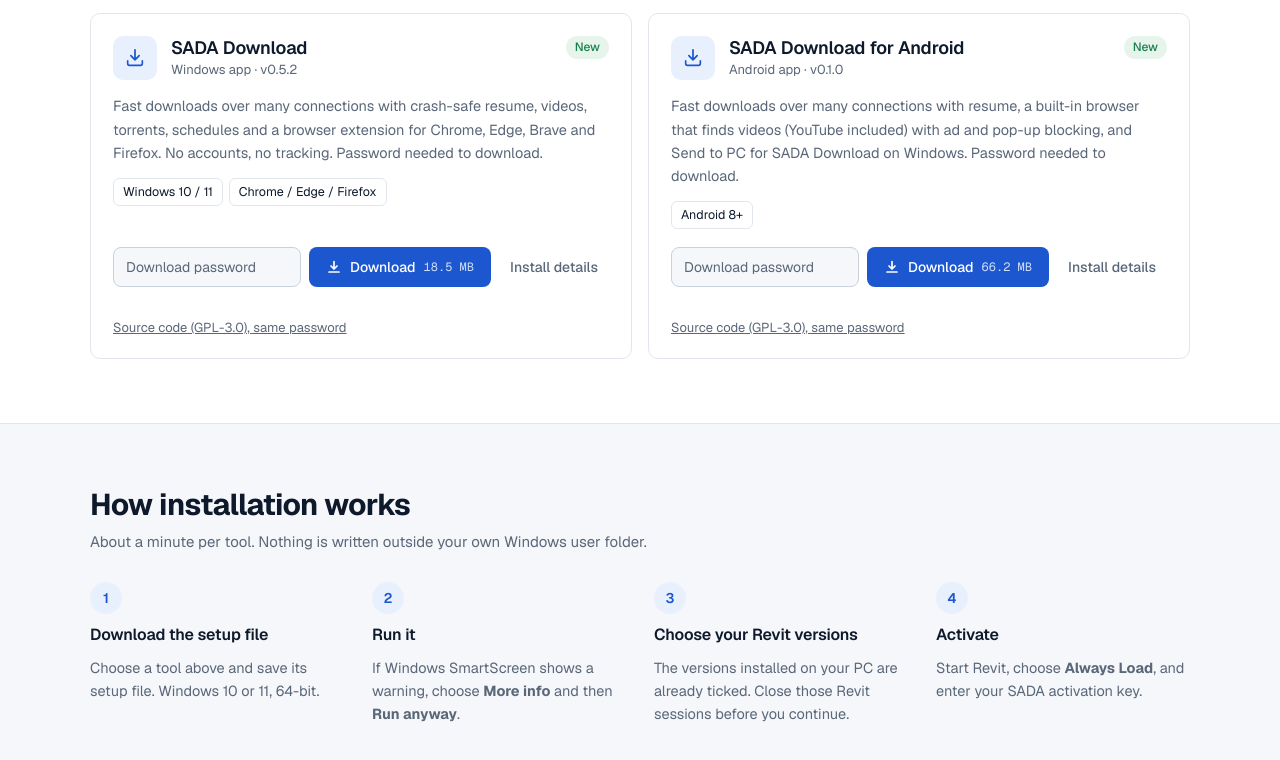
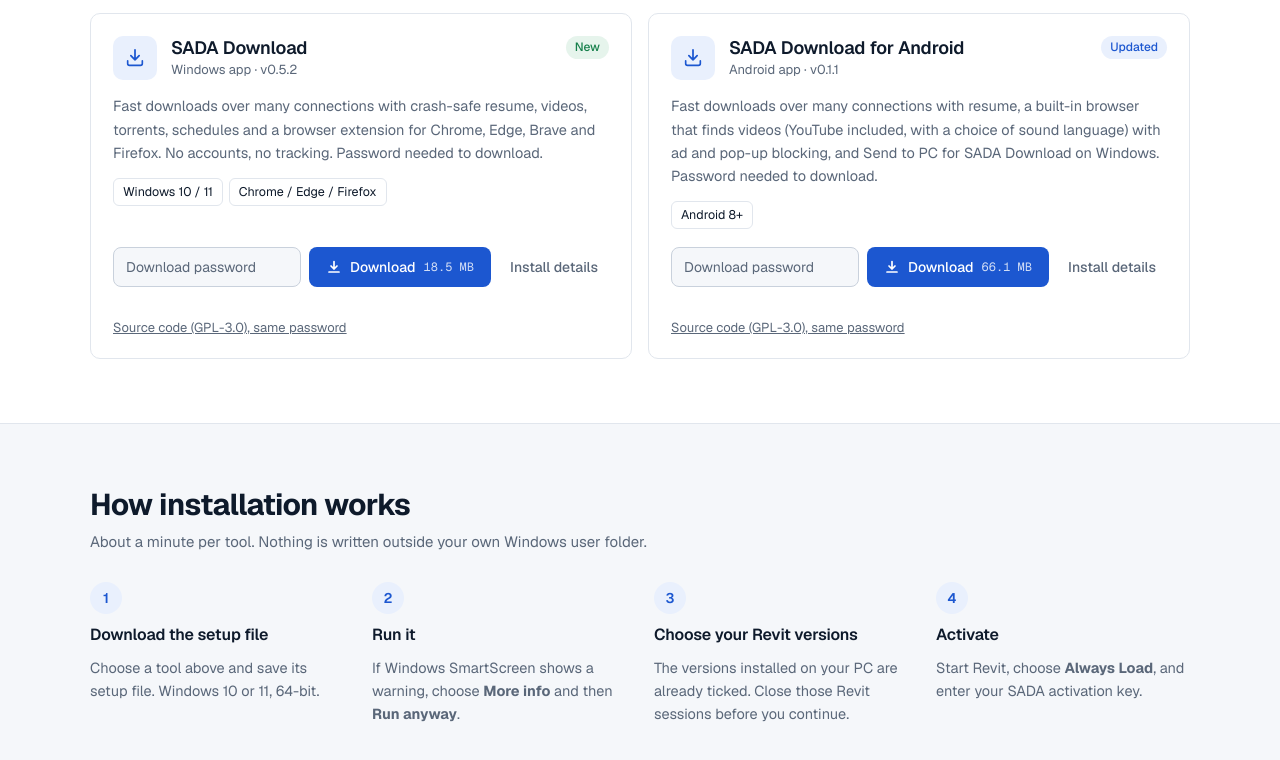
Before and after one commit to Abdalla0120/sada-installers, a plain HTML site: page index.html in a window 1280 px wide. Shown: the part 2097-2857 px from the top of the page. Drawn offline with nearby package versions, Linux system fonts and the light colour scheme.

Commit message:
SADA Download for Android 0.1.1: choose the sound language, fix a video saved with an AI dub
Co-Authored-By: Claude Opus 5.5 <noreply@anthropic.com>

```diff
--- a/index.html
+++ b/index.html
@@ -440,11 +440,11 @@ var ITEMS = [
     compat: ["Windows 10 / 11", "Chrome / Edge / Firefox"], where: "%LOCALAPPDATA%\\Programs\\SADA Download",
     sha: "0c86340615aafdb6b8dfc31f417d83c5a51d5241a1b9e1b354da2491f59e1b52", badge: "New",
     locked: { enc: "dl/SADA_Download_Setup.exe.sada", source: "dl/SADA_Download_source_0.5.2.zip.sada", sourceName: "SADA_Download_source_0.5.2.zip" } },
-  { name: "SADA Download for Android", group: "apps", icon: "download", kind: "Android app", file: "SADA_Download_Android.apk", size: "66.2 MB", version: "0.1.0",
-    desc: "Fast downloads over many connections with resume, a built-in browser that finds videos (YouTube included) with ad and pop-up blocking, and Send to PC for SADA Download on Windows. Password needed to download.",
+  { name: "SADA Download for Android", group: "apps", icon: "download", kind: "Android app", file: "SADA_Download_Android.apk", size: "66.1 MB", version: "0.1.1",
+    desc: "Fast downloads over many connections with resume, a built-in browser that finds videos (YouTube included, with a choice of sound language) with ad and pop-up blocking, and Send to PC for SADA Download on Windows. Password needed to download.",
     compat: ["Android 8+"], where: "Open the APK on your phone and allow \"Install unknown apps\"",
-    sha: "876b1ab5f6ea09ce23a05f0c02c87ee1b6e73a619fa6e49bf8551d0afb03bccf", badge: "New",
-    locked: { enc: [1, 2, 3, 4, 5, 6, 7, 8, 9].map(function (n) { return "dl/SADA_Download_Android.apk.sada." + n; }), source: "dl/SADA_Download_Android_source_0.1.0.zip.sada", sourceName: "SADA_Download_Android_source_0.1.0.zip" } }
+    sha: "28b167fc2b3d24338bac553575d0cf6754df5df99edb15de0c33c777ab8e40c4", badge: "Updated",
+    locked: { enc: [1, 2, 3, 4, 5, 6, 7, 8, 9].map(function (n) { return "dl/SADA_Download_Android_0.1.1.apk.sada." + n; }), source: "dl/SADA_Download_Android_source_0.1.1.zip.sada", sourceName: "SADA_Download_Android_source_0.1.1.zip" } }
 ];
 var GROUP_LABEL = {}; GROUPS.forEach(function (g) { GROUP_LABEL[g.id] = g.label; });
 function esc(s) { return String(s).replace(/[&<>"]/g, function (c) { return { "&": "&amp;", "<": "&lt;", ">": "&gt;", '"': "&quot;" }[c]; }); }
```
Also changed, not shown: 11 other files.
